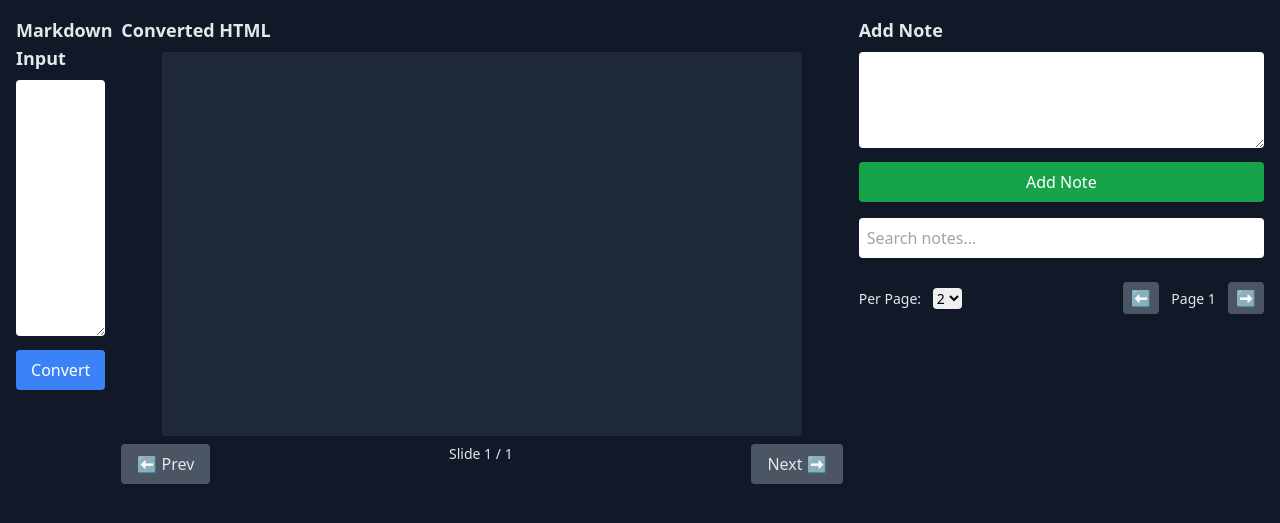
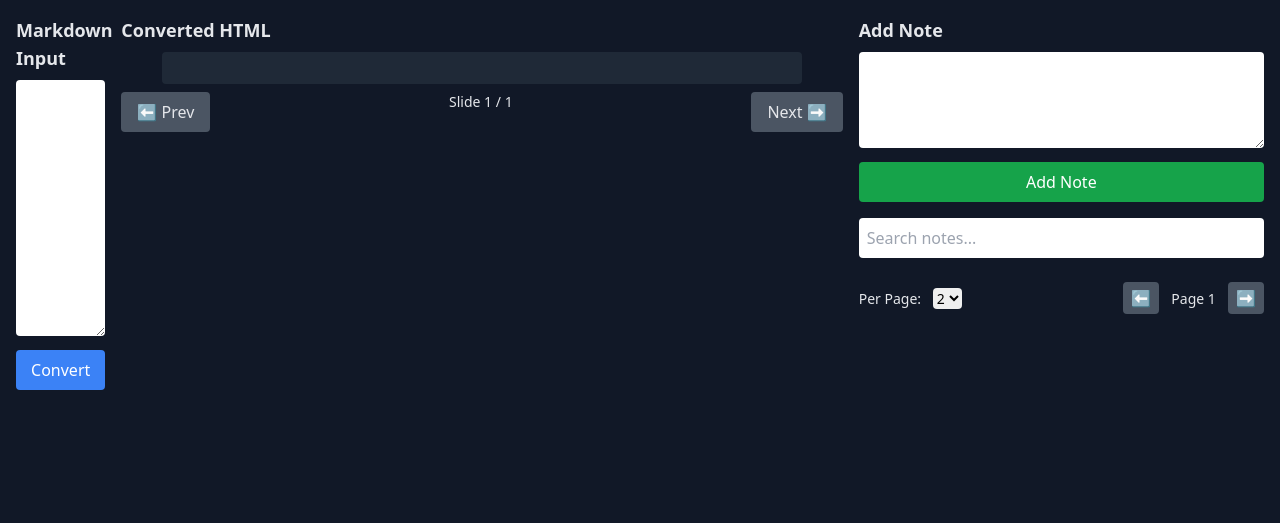
Before and after one commit to gauravsharrma/flask-notes-app, a Flask app: page / in a window 1280 px wide. Shown: the top 523 px of the page. Run offline with Flask 3, Linux system fonts and the light colour scheme; data that the repository does not hold is empty; some libraries are stand-ins or nearby versions.

Commit message:
Update index.html

```diff
--- a/templates/index.html
+++ b/templates/index.html
@@ -3,7 +3,7 @@
 <head>
   <meta charset="UTF-8">
   <meta name="viewport" content="width=device-width, initial-scale=1.0">
-  <title>Markdown Notes App666</title>
+  <title>Markdown Notes App777</title>
   <script src="https://cdn.tailwindcss.com"></script>
   <style>
     .post-it {
@@ -29,7 +29,7 @@
     <!-- Column 2: HTML Output -->
     <div class="col-span-7">
       <h2 class="text-lg font-semibold mb-2">Converted HTML</h2>
-      <div id="markdownOutput" class="prose dark:prose-invert max-w-none bg-gray-800 p-4 rounded overflow-auto h-96 wrap-text mx-auto" style="max-width: 70ch;"></div>
+      <div id="markdownOutput" class="prose dark:prose-invert max-w-none bg-gray-800 p-4 rounded wrap-text mx-auto" style="max-width: 70ch;"></div>
       <div class="flex justify-between mt-2">
         <button id="prevSlideBtn" onclick="prevSlide()" class="bg-gray-600 hover:bg-gray-500 px-4 py-2 rounded">⬅ Prev</button>
         <div class="text-sm">Slide <span id="slideNum">1</span> / <span id="slideTotal">1</span></div>
```
